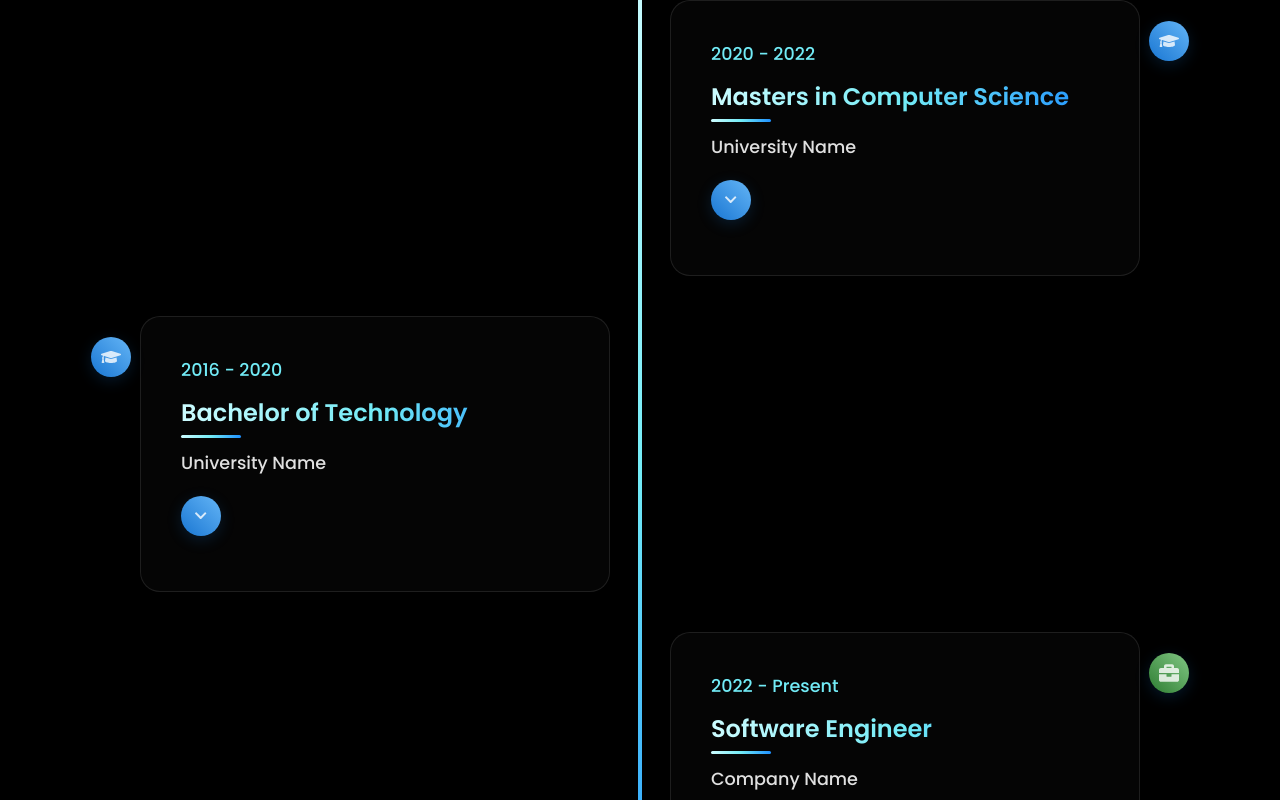
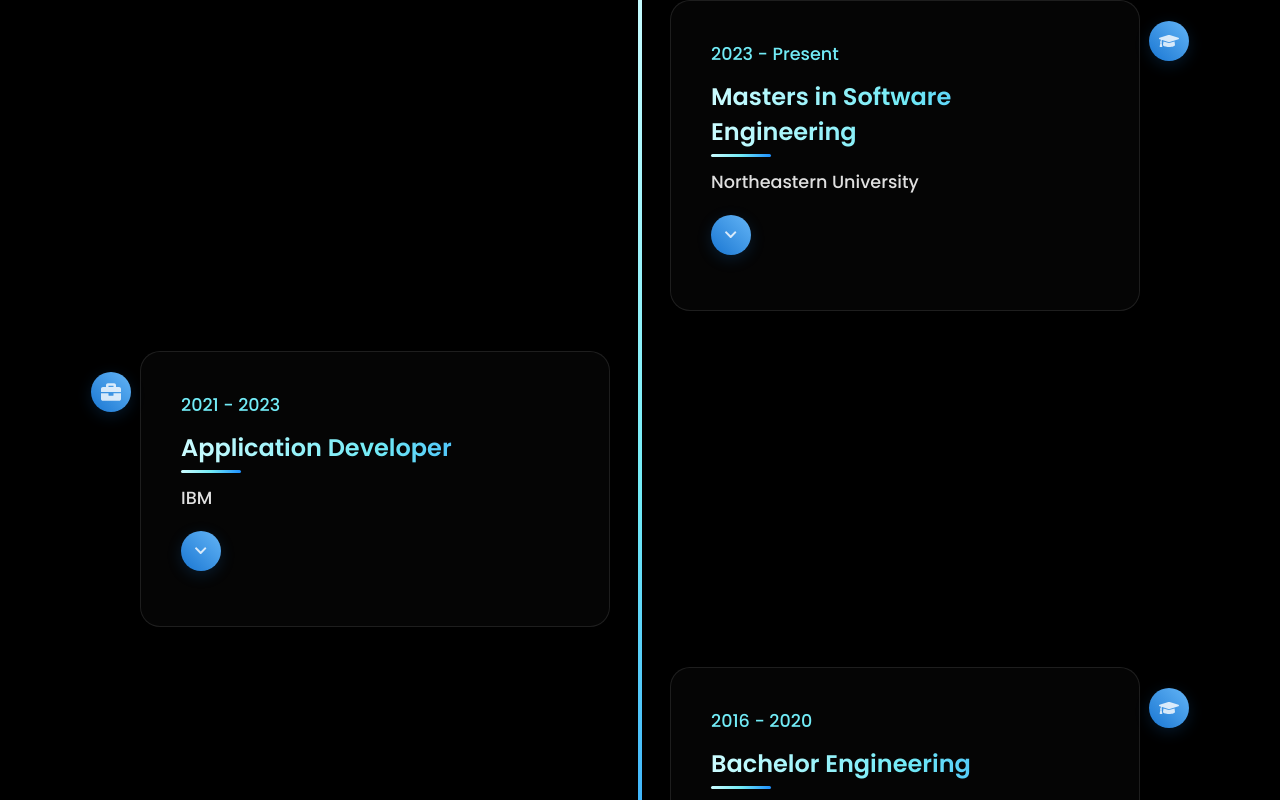
Before and after one commit to thejusthom/portfolio-thejus, a React (Create React App) app: page / in a window 1280 px wide. Shown: the part 860-1660 px from the top of the page. Built offline with nearby package versions, Linux system fonts and the light colour scheme.

Commit message:
adding timeline content

```diff
--- a/src/components/Timeline.js
+++ b/src/components/Timeline.js
@@ -8,27 +8,36 @@ function Timeline() {
   const timelineData = [
     {
       id: 1,
-      year: "2020 - 2022",
-      title: "Masters in Computer Science",
-      institution: "University Name",
-      description: "Specialized in Software Engineering with focus on distributed systems. Notable projects included building scalable web applications and research in cloud computing.",
+      year: "2023 - Present",
+      title: "Masters in Software Engineering",
+      institution: "Northeastern University",
+      description: "• Core coursework in Object-Oriented Design and Program Structure & Algorithms\n" +
+      "• Advanced studies in Web Design, UX Engineering, and Cloud Computing\n" +
+      "• Specialized in Data Science Engineering and Database Management\n" +
+      "• Hands-on experience with modern software development methodologies",
       type: "education"
     },
     {
       id: 2,
-      year: "2016 - 2020",
-      title: "Bachelor of Technology",
-      institution: "University Name",
-      description: "Major in Computer Science. Core coursework in data structures, algorithms, and software development. Led technical team for college fest.",
-      type: "education"
+      year: "2021 - 2023",
+      title: "Application Developer",
+      institution: "IBM",
+      description: "• Developed RESTful APIs with Spring Boot & Hibernate achieving sub-second response times\n" +
+      "• Reduced processing time by 40% using Apache Camel parallel threading\n" +
+      "• Migrated SOAP to REST APIs, increasing transaction capacity by 50%\n" +
+      "• Managed 30+ projects using Agile/Kanban methodologies\n" +
+      "• Enhanced security with Tomcat 9 upgrade and SonarQube implementation",
+      type: "work"
     },
     {
       id: 3,
-      year: "2022 - Present",
-      title: "Software Engineer",
-      institution: "Company Name",
-      description: "Working on full-stack development using React and Node.js. Leading team of 5 developers for client projects.",
-      type: "work"
+      year: "2016 - 2020",
+      title: "Bachelor Engineering",
+      institution: "Anna University",
+      description: "• Secured top grades in Data Structures and Object-Oriented Programming\n" +
+      "• Completed practical training in OOP Lab with hands-on Java programming\n" +
+      "• Developed strong foundation in programming alongside electronics expertise",
+      type: "education"
     }
   ];
 
--- a/src/styles/TimelineStyle.css
+++ b/src/styles/TimelineStyle.css
@@ -110,7 +110,7 @@
     border-radius: 30px;
     color: white;
     cursor: pointer;
-    transition: all 0.3s ease;
+    transition: all 0.5s ease;
     display: flex;
     align-items: center;
     justify-content: center;
@@ -130,6 +130,7 @@
 }
 
 .timeline-description {
+    white-space: pre-line;
     color: #e0e0e0;
     font-size: 1.1rem;
     line-height: 1.6;
@@ -140,21 +141,19 @@
 }
 
 .timeline-description.active {
-    max-height: 300px;
+    max-height: 350px;
     opacity: 1;
     margin-top: 15px;
 }
 
-/* Education vs Work styling */
 .timeline-item.education .timeline-dot {
     background: linear-gradient(45deg, #1976d2, #64b5f6);
 }
 
-.timeline-item.work .timeline-dot {
+/* .timeline-item.work .timeline-dot {
     background: linear-gradient(45deg, #2e7d32, #81c784);
-}
+} */
 
-/* Responsive Design */
 @media screen and (max-width: 768px) {
     .timeline-container {
         padding: 30px 20px;
```
